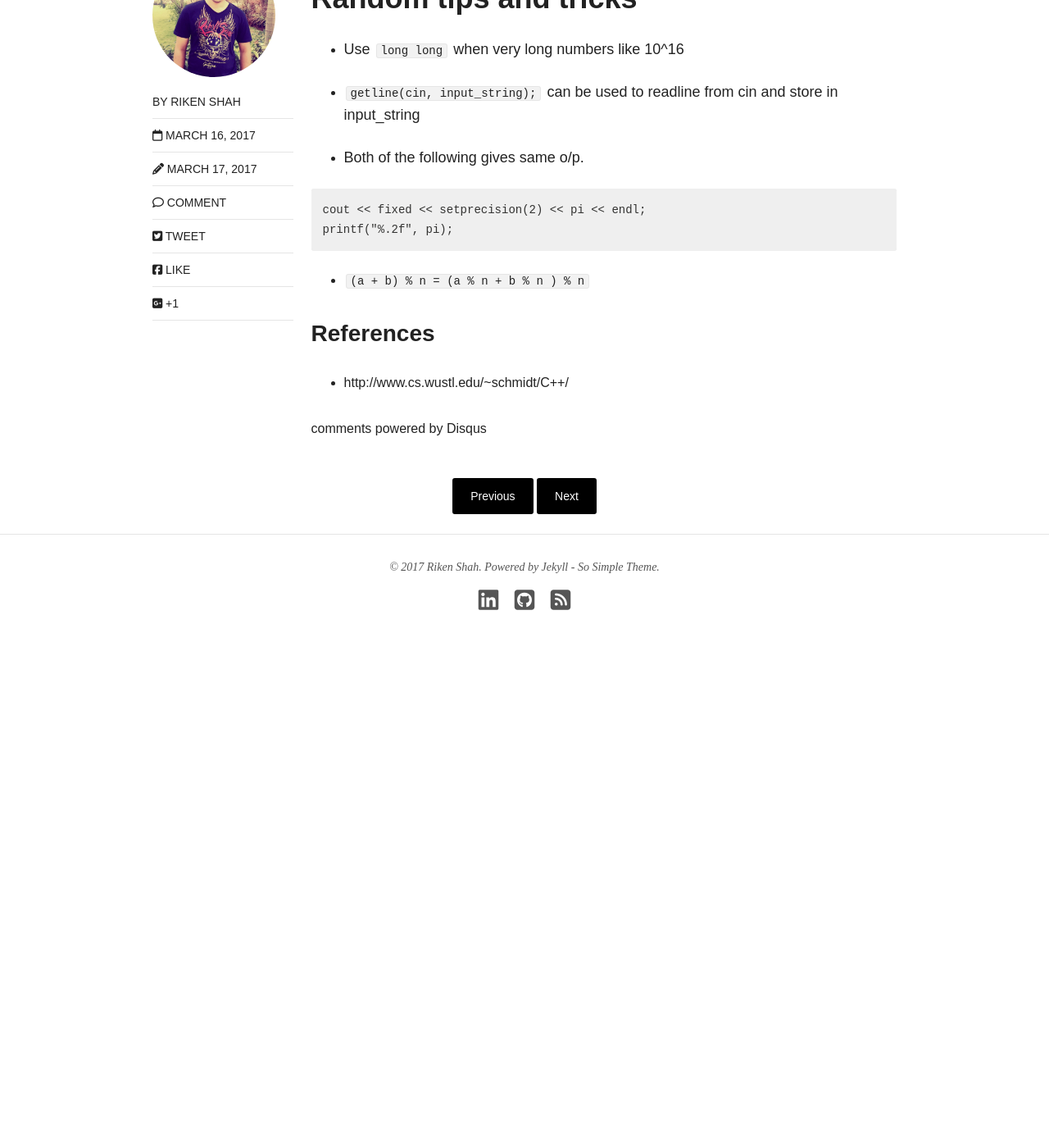
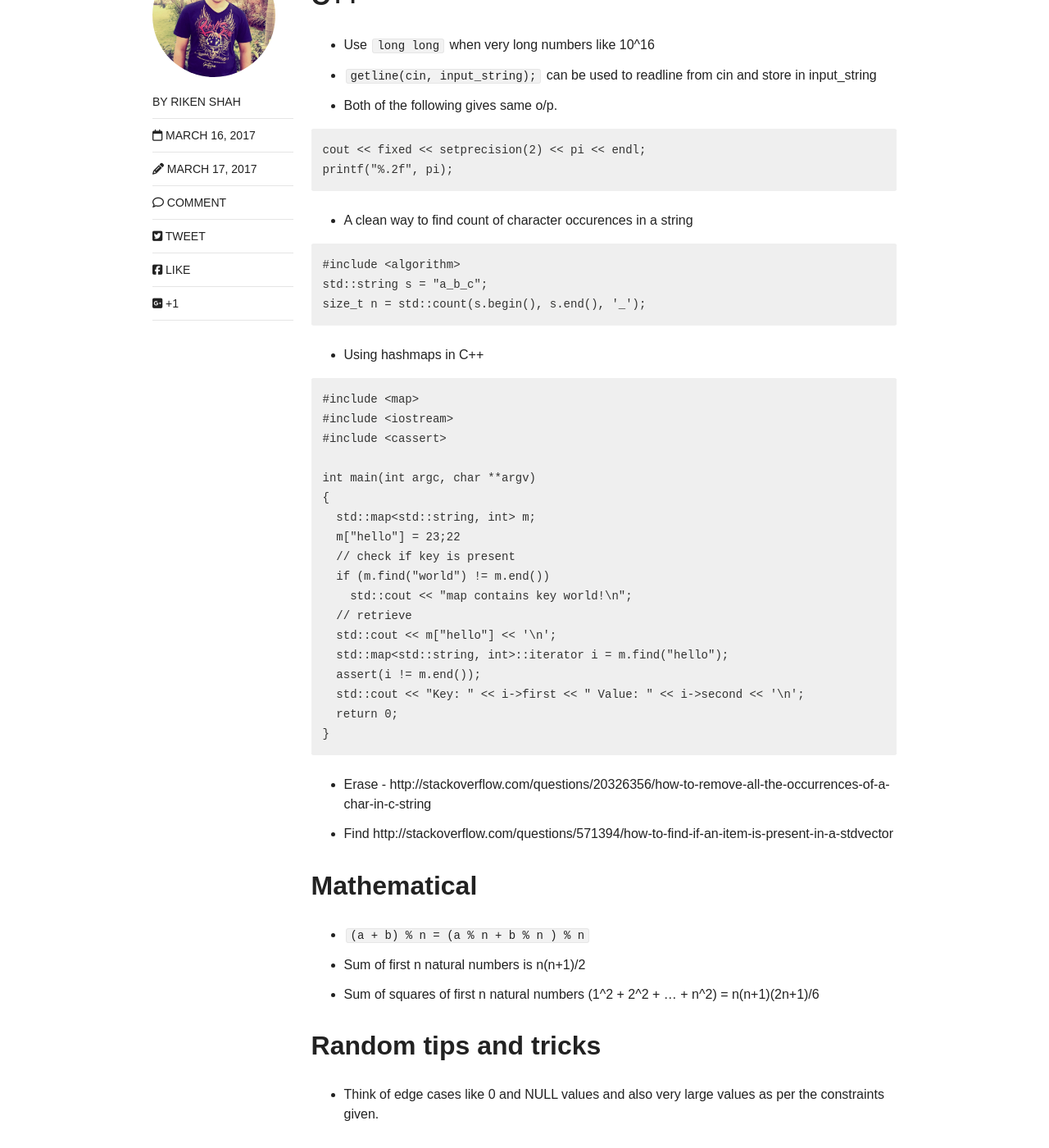
Before and after one commit to rikenshah/rikenshah.github.io, a Jekyll site: the page built from _posts/articles/2017-03-16-competitive-programming-notes.md, in a window 1280 px wide and 1400 px high, scrolled down 363 px. Shown: the whole window at 82% size. Built offline with Jekyll 4.4.1, drawn with Linux system fonts in a browser that asks for light colours; nearby versions of some CDN libraries; comment, search, counter and statistics services are not loaded; before the commit the page ends 1207 px from its top, so only the background shows below that.

Commit message:
Update 2017-03-16-competitive-programming-notes.md

````diff
--- a/_posts/articles/2017-03-16-competitive-programming-notes.md
+++ b/_posts/articles/2017-03-16-competitive-programming-notes.md
@@ -24,8 +22,49 @@ cout << fixed << setprecision(2) << pi << endl;
 printf("%.2f", pi);
 ```
 
+- A clean way to find count of character occurences in a string
+
+```
+#include <algorithm>
+std::string s = "a_b_c";
+size_t n = std::count(s.begin(), s.end(), '_');
+```
+
+- Using hashmaps in C++
+
+```
+#include <map>
+#include <iostream>
+#include <cassert>
+
+int main(int argc, char **argv)
+{
+  std::map<std::string, int> m;
+  m["hello"] = 23;22
+  // check if key is present
+  if (m.find("world") != m.end())
+    std::cout << "map contains key world!\n";
+  // retrieve
+  std::cout << m["hello"] << '\n';
+  std::map<std::string, int>::iterator i = m.find("hello");
+  assert(i != m.end());
+  std::cout << "Key: " << i->first << " Value: " << i->second << '\n';
+  return 0;
+}
+```
+- Erase - http://stackoverflow.com/questions/20326356/how-to-remove-all-the-occurrences-of-a-char-in-c-string
+- Find http://stackoverflow.com/questions/571394/how-to-find-if-an-item-is-present-in-a-stdvector
+
+
+## Mathematical
+
 - `(a + b) % n = (a % n + b % n ) % n`
+- Sum of first n natural numbers is n(n+1)/2
+- Sum of squares of first n natural numbers (1^2 + 2^2 + ... + n^2) = n(n+1)(2n+1)/6
 
+## Random tips and tricks
+
+- Think of edge cases like 0 and NULL values and also very large values as per the constraints given.
 
 
 ### References
````
Also changed, not shown: other parts of _posts/articles/2017-03-16-competitive-programming-notes.md (+1 -3 lines).
